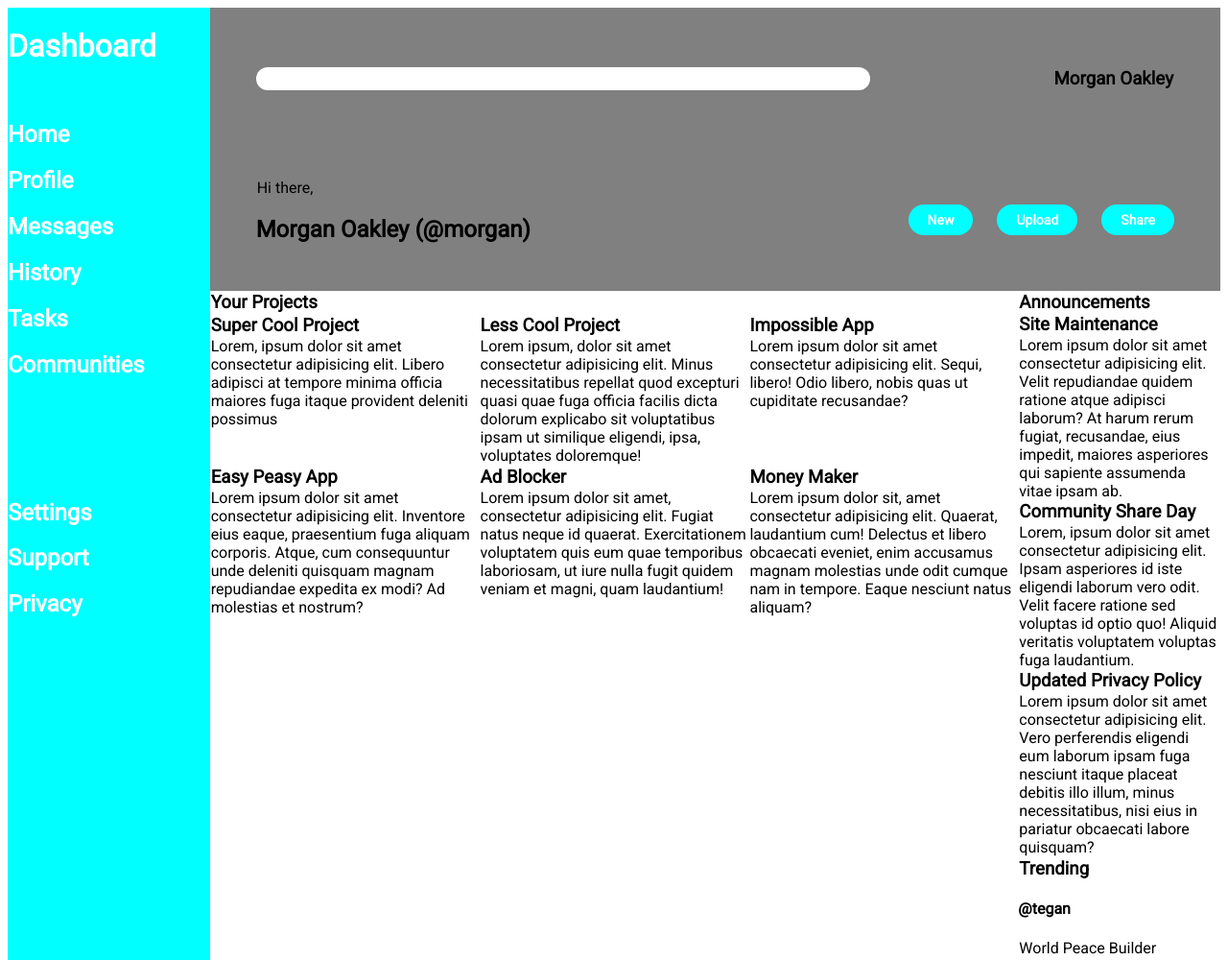
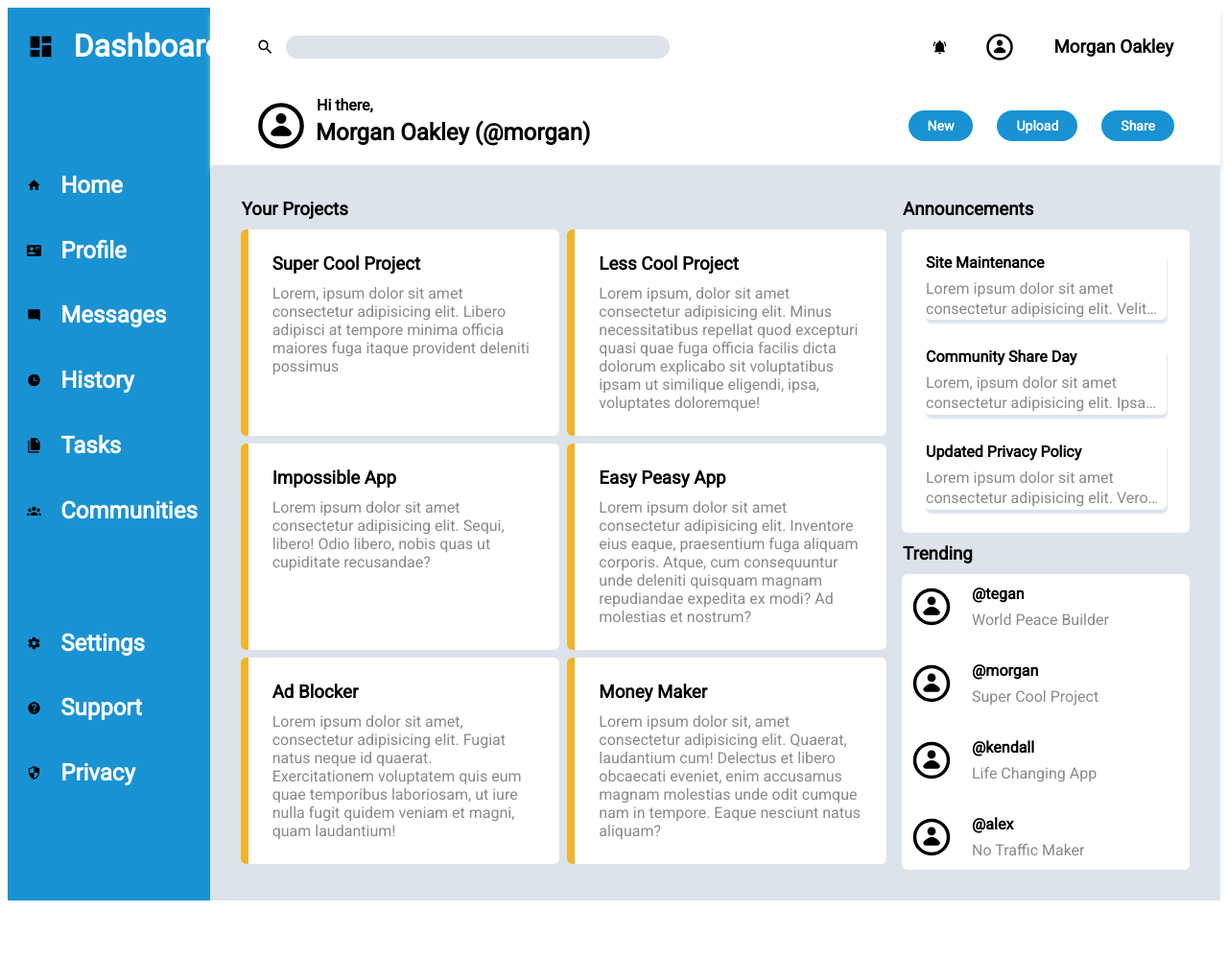
Before and after one commit to amestr1s/admindash, a plain HTML site: page index.html in a window 1280 px wide. Shown: the top 1000 px of the page at 96% size. After the commit the page ends 938 px from the top, so only its background shows below. Drawn offline with Linux system fonts and the light colour scheme.

Commit message:
Almost finished

```diff
--- a/index.html
+++ b/index.html
@@ -11,51 +11,67 @@
         <div class="sidebar">
             <div class="topSide">
                 <div class="dashboard">
+                    <img src="img/view-dashboard.svg" alt="">
                     <h1>Dashboard</h1>
                 </div>
             </div>
             <div class="midSide">
                 <div class="home">
+                    <img src="img/home.svg" alt="">
                     <h2>Home</h2>
                 </div>
                 <div class="profile">
+                    <img src="img/card-account-details.svg" alt="">
                     <h2>Profile</h2>
                 </div>
                 <div class="messages">
+                    <img src="img/message-reply.svg" alt="">
                     <h2>Messages</h2>
                 </div>
                 <div class="history">
+                    <img src="img/clock-time-three.svg" alt="">
                     <h2>History</h2>
                 </div>
                 <div class="tasks">
+                    <img src="img/file-multiple.svg" alt="">
                     <h2>Tasks</h2>
                 </div>
                 <div class="communities">
+                    <img src="img/account-group.svg" alt="">
                     <h2>Communities</h2>
                 </div>
             </div>
             <div class="botSide">
                 <div class="settings">
+                    <img src="img/cog.svg" alt="">
                     <h2>Settings</h2>
                 </div>
                 <div class="support">
+                    <img src="img/help-circle.svg" alt="">
                     <h2>Support</h2>
                 </div>
                 <div class="privacy">
+                    <img src="img/security.svg" alt="">
                     <h2>Privacy</h2>
                 </div>
             </div>
         </div>
         <div class="header">
             <div class="search">
+                <img src="img/magnify.svg" alt="">
                 <input type="search">
             </div>
             <div class="rightTopHead">
+                <img src="img/bell-ring.svg" alt="">
+                <img class="profilePic" src="img/profile-circle-svgrepo-com.svg" alt="">
                 <h3>Morgan Oakley</h3>
             </div>
             <div class="leftBotHead">
+                <img src="img/profile-circle-svgrepo-com.svg" alt="">
+                <div>
                     <p>Hi there,</p>
                     <h2>Morgan Oakley (@morgan)</h2>
+                </div>
             </div>
             <div class="rightBotHead">
                 <button>New</button>
@@ -93,35 +109,50 @@
                     </div>
                 </div>
             </div>
+            <div class="rightContent">
                 <div class="announcements">
                     <h3>Announcements</h3>
+                    <div class="announcementsContainer">
                         <div>
-                    <h3>Site Maintenance</h3>
-                    <p>Lorem ipsum dolor sit amet consectetur adipisicing elit. Velit repudiandae quidem ratione atque adipisci laborum? At harum rerum fugiat, recusandae, eius impedit, maiores asperiores qui sapiente assumenda vitae ipsam ab.</p>
+                            <h4>Site Maintenance</h4>
+                            <p class="trunk">Lorem ipsum dolor sit amet consectetur adipisicing elit. Velit repudiandae quidem ratione atque adipisci laborum? At harum rerum fugiat, recusandae, eius impedit, maiores asperiores qui sapiente assumenda vitae ipsam ab.</p>
                         </div>
                         <div>
-                    <h3>Community Share Day</h3>
-                    <p>Lorem, ipsum dolor sit amet consectetur adipisicing elit. Ipsam asperiores id iste eligendi laborum vero odit. Velit facere ratione sed voluptas id optio quo! Aliquid veritatis voluptatem voluptas fuga laudantium.</p>
+                            <h4>Community Share Day</h4>
+                            <p class="trunk">Lorem, ipsum dolor sit amet consectetur adipisicing elit. Ipsam asperiores id iste eligendi laborum vero odit. Velit facere ratione sed voluptas id optio quo! Aliquid veritatis voluptatem voluptas fuga laudantium.</p>
                         </div>
                         <div>
-                    <h3>Updated Privacy Policy</h3>
-                    <p>Lorem ipsum dolor sit amet consectetur adipisicing elit. Vero perferendis eligendi eum laborum ipsam fuga nesciunt itaque placeat debitis illo illum, minus necessitatibus, nisi eius in pariatur obcaecati labore quisquam?</p>
+                            <h4>Updated Privacy Policy</h4>
+                            <p class="trunk">Lorem ipsum dolor sit amet consectetur adipisicing elit. Vero perferendis eligendi eum laborum ipsam fuga nesciunt itaque placeat debitis illo illum, minus necessitatibus, nisi eius in pariatur obcaecati labore quisquam?</p>
+                        </div>
                     </div>
                 </div>
                 <div class="trending">
                     <h3>Trending</h3>
+                    <div class="trendingContainer">
+                        <div>
+                            <img src="img/profile-circle-svgrepo-com.svg" alt="">
                             <div>
                                 <h4>@tegan</h4>
                                 <p>World Peace Builder</p>
                             </div>
+                        </div>
+                        <div>
+                            <img src="img/profile-circle-svgrepo-com.svg" alt="">
                             <div>
                                 <h4>@morgan</h4>
                                 <p>Super Cool Project</p>
                             </div>
+                        </div>
+                        <div>
+                            <img src="img/profile-circle-svgrepo-com.svg" alt="">
                             <div>
                                 <h4>@kendall</h4>
                                 <p>Life Changing App</p>
                             </div>
+                        </div>
+                        <div>
+                            <img src="img/profile-circle-svgrepo-com.svg" alt="">
                             <div>
                                 <h4>@alex</h4>
                                 <p>No Traffic Maker</p>
@@ -129,5 +160,8 @@
                         </div>
                     </div>
                 </div>
+            </div>
+        </div>
+    </div>
 </body>
 </html>
--- a/styles.css
+++ b/styles.css
@@ -12,18 +12,22 @@
     font-family: Roboto;
 }
 
+
 .whole {
     display: grid;
     grid-template-columns: 1fr 5fr;
     grid-template-rows: 1fr 4fr;
+    height: 100vh;
 }
 
 .sidebar {
     grid-area: 1/1/3/2;
-    background-color: aqua;
+    background-color: #1992D4;
     display: grid;
     grid-template-columns: 1fr;
     grid-template-rows: 1fr 4fr 10fr;
+    padding-left: 20px;
+    row-gap: 70px;
 }
 
 .sidebar h1,
@@ -35,40 +39,141 @@
 
 .header {
     grid-area: 1/2/2/3;
-    background-color: grey;
     display: grid;
     grid-template-columns: 2fr 1fr;
     grid-template-rows: 1fr 1fr;
     align-items: center;
+    box-shadow: 1px 6px 5px #DDE3EA;
+    margin-bottom: 2px;
 }
 
 .content {
     grid-area: 2/2/3/3;
     display: grid;
     grid-template-columns: 4fr 1fr;
+    grid-template-rows: 1fr;
+    background-color: #DDE3EA;
+    padding: 2rem;
+    column-gap: 16px;
+}
+
+.rightContent {
+    grid-area: 1/2/2/3;
+    display: grid;
+    grid-template-columns: 1fr;
     grid-template-rows: 1fr 1fr;
 }
 
 .announcements {
-    grid-area: 1/2/2/3;
+    grid-area: 1/1/2/2;
+    min-width: 300px;
 }
 
+.announcementsContainer {
+    /* display: grid;
+    grid-template-columns: 1fr;
+    grid-template-rows: 1fr 1fr 1fr; */
+    display: flex;
+    flex-direction: column;
+    gap: 12px;
+    background-color: #FFFFFF;
+    padding: 16px;
+    box-shadow: 1px 6px 5px #DDE3EA;
+    border-radius: 6px;
+}
+
+.announcementsContainer div {
+    margin: 8px;
+    box-shadow: 1px 4px 2px #DDE3EA;
+
+    border-radius: 6px;
+}
+
+.announcements h3 {
+    margin-bottom: 10px;
+}
+
+.announcementsContainer div p{
+    color: #8A8A8A;
+}
+
+.trunk {
+  display: -webkit-box;
+  -webkit-box-orient: vertical;
+  overflow: hidden;
+  line-height: 1.3;
+  max-height: calc(1.3em * 2); /* roughly 3 lines */
+  -webkit-line-clamp: 2;
+}
+
+
 .trending {
-    grid-area: 2/2/3/3;
+    grid-area: 2/1/3/2;
+    min-width: 300px;
+}
+
+.trending h3 {
+    margin-top: 10px;
+    margin-bottom: 10px;
+}
+
+.trendingContainer {
+    /* display: grid;
+    grid-template-columns: 1fr;
+    grid-template-rows: 1fr 1fr 1fr 1fr; */
+    display: flex;
+    flex-direction: column;
+    gap: 12px;
+    box-shadow: 1px 6px 5px #DDE3EA;
+    background-color: #FFFFFF;
+    border-radius: 6px;
+}
+
+.trendingContainer div p{
+    color: #8A8A8A;
+}
+
+.trendingContainer > div {
+    padding: 10px;
+    display: flex;
+    gap: 20px;
+}
+
+.trendingContainer img {
+    width: 15%;
 }
 
 .projectsContainer {
     display: grid;
     grid-template-columns: repeat(auto-fit, minmax(250px, 1fr));
+    gap: 8px;
+}
+
+.projectsContainer div {
+    background-color: #FFFFFF;
+    box-shadow: 1px 6px 5px #DDE3EA;
+    padding: 24px;
+    border-radius: 6px;
+    border-left: 8px solid #F0B429;
+    min-width: 8rem;
+}
+
+.projectsContainer div p {
+    color: #8A8A8A;
+}
+
+.projects h3 {
+    margin-bottom: 10px;
 }
 
 input {
-    width: 40rem;
+    width: 25rem;
     height: 1.5rem;
     font-family: inherit;
     outline: none;
     border: transparent;
     border-radius: 20px;
+    background-color: #DDE3EA;
 }
 
 .rightBotHead {
@@ -82,7 +187,7 @@ button {
     font-family: inherit;
     font-size: 14px;
     padding: 8px 20px 8px 20px;
-    background-color: aqua;
+    background-color: #1992D4;
     border: transparent;
     border-radius: 20px;
     font-weight: 600;
@@ -91,16 +196,49 @@ button {
 
 .rightTopHead {
     display: flex;
-    justify-self: flex-end;
+    justify-content: flex-end;
     margin-right: 3rem;
+    gap: 40px;
+    align-items: center;
+}
+
+.rightTopHead img {
+    width: 5%;
+}
+
+.rightTopHead .profilePic {
+    width: 10%;
 }
 
 .search {
     margin-left: 3rem;
+    display: flex;
+    gap: 12px;
+    align-items: center;
+}
+
+.search img {
+    width: 3%;
 }
 
 .leftBotHead {
     margin-left: 3rem;
+    display: flex;
+    align-items: center;
+    gap: 10px;
+}
+
+.leftBotHead img {
+    width: 8%;
+}
+
+.leftBotHead p {
+    font-weight: 600;
+    margin-top: 10px
+}
+
+.leftBotHead h2 {
+    margin-top: 5px;
 }
 
 h3 {
@@ -110,3 +248,30 @@ h3 {
 p {
     margin: 1px;
 }
+
+h4 {
+    margin: 1px;
+    margin-bottom: 8px;
+}
+
+img {
+    width: 8%;
+}
+
+.dashboard,
+.home,
+.profile,
+.messages,
+.history,
+.tasks,
+.communities,
+.settings,
+.support,
+.privacy {
+    display: flex;
+    gap: 20px;
+}
+
+.dashboard img {
+    width: 15%;
+}
```
Also changed, not shown: img/account-group.svg (added), img/bell-ring.svg (added), img/card-account-details.svg (added), img/clock-time-three.svg (added), img/cog.svg (added), img/eye-plus.svg (added), img/file-multiple.svg (added), img/help-circle.svg (added), img/home.svg (added), img/magnify.svg (added), img/message-reply.svg (added), img/profile-circle-svgrepo-com.svg (added), img/security.svg (added), img/share-variant.svg (added), 2 more files. Lines whose indentation alone changed are shown as unchanged.
